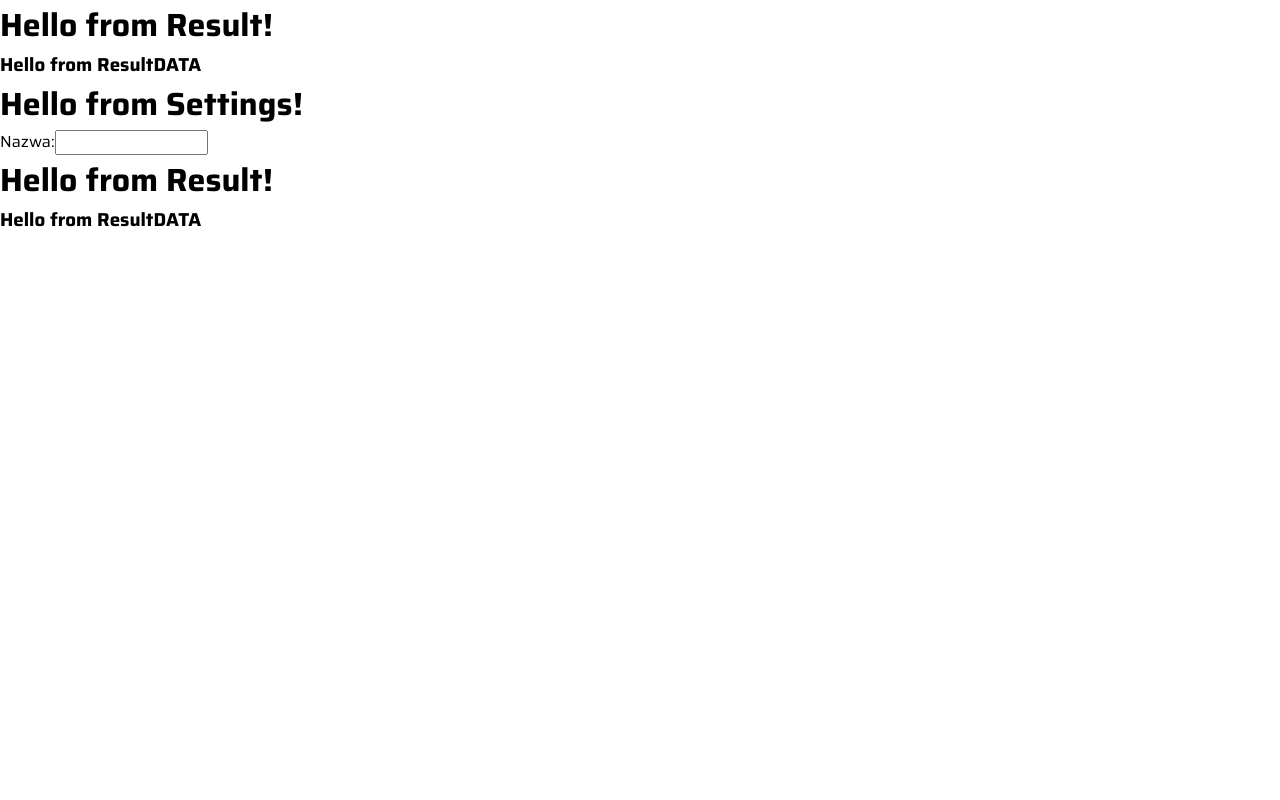
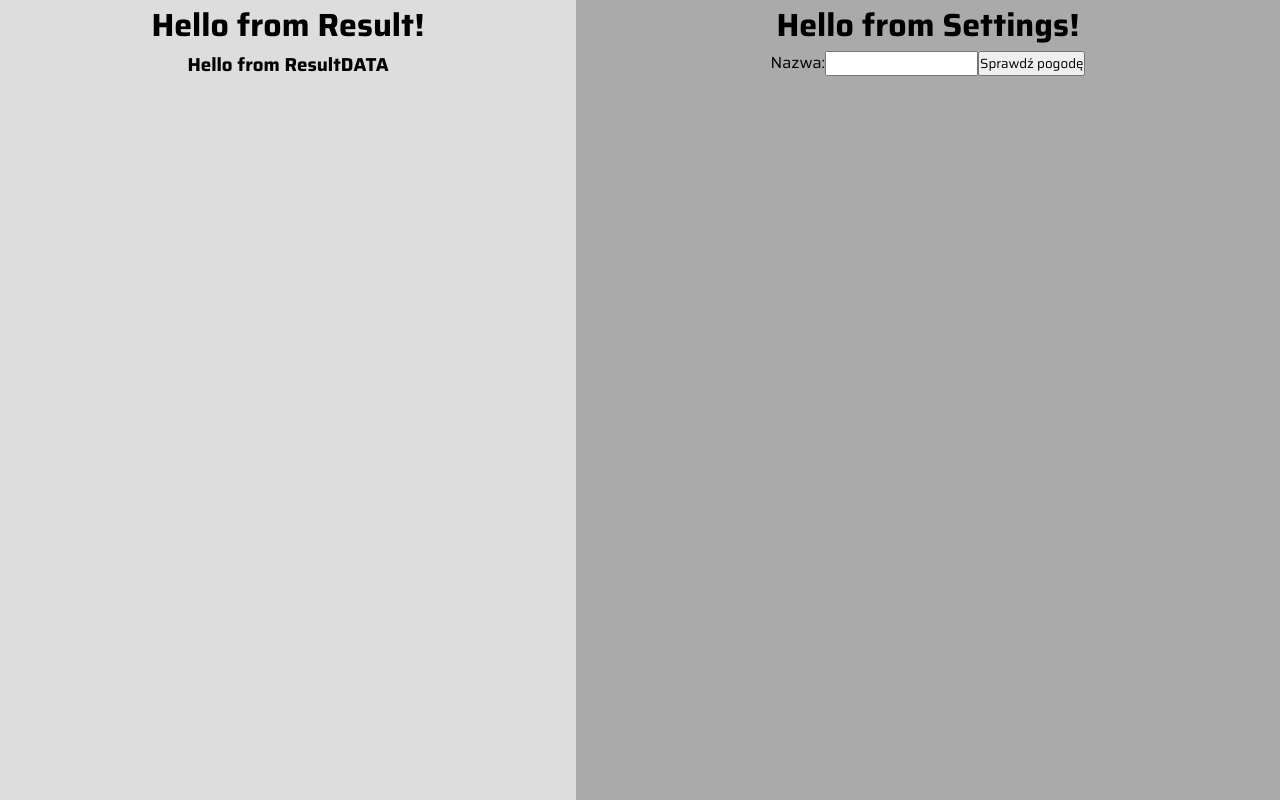
Before and after one commit to mkphercog/weatherapp, a React (Create React App) app: page / in a window 1280 px wide. Built offline with nearby package versions, Linux system fonts and the light colour scheme.

Commit message:
create first layout create controlled component (input)

```diff
--- a/src/App.js
+++ b/src/App.js
@@ -1,15 +1,21 @@
-import React from "react";
+import React, { useState } from "react";
 import Result from "./pages/Result";
 import Settings from "./pages/Settings";
-import ErrorPage from "./pages/Result";
+// import ErrorPage from "./pages/Result";
 import "./styles/App.scss";
 
 function App() {
+  const [inputContent, setInputContent] = useState("");
+
+  const onChange = e => {
+    setInputContent(e.target.value);
+  };
+
   return (
     <div className="app">
       <Result />
-      <Settings />
-      <ErrorPage />
+      <Settings value={inputContent} change={onChange} />
+      {/* <ErrorPage /> */}
     </div>
   );
 }
--- a/src/components/SettingsInput.js
+++ b/src/components/SettingsInput.js
@@ -1,10 +1,10 @@
 import React from "react";
 
-const SettingsInput = () => {
+const SettingsInput = ({ value, change }) => {
   return (
     <label htmlFor="">
       Nazwa:
-      <input type="text" />
+      <input type="text" value={value} onChange={change} />
     </label>
   );
 };
--- a/src/pages/Result.js
+++ b/src/pages/Result.js
@@ -1,9 +1,10 @@
 import React from "react";
 import ResultData from "../components/ResultData";
+import "../styles/Result.scss";
 
 const Result = () => {
   return (
-    <div>
+    <div className="result">
       <h1>Hello from Result!</h1>
       <ResultData />
     </div>
--- a/src/pages/Settings.js
+++ b/src/pages/Settings.js
@@ -1,11 +1,13 @@
 import React from "react";
 import SettingsInput from "../components/SettingsInput";
+import "../styles/Settings.scss";
 
-const Settings = () => {
+const Settings = ({ value, change }) => {
   return (
-    <div>
+    <div className="settings">
       <h1>Hello from Settings!</h1>
-      <SettingsInput />
+      <SettingsInput value={value} change={change} />
+      <button>Sprawdź pogodę</button>
     </div>
   );
 };
--- a/src/styles/App.scss
+++ b/src/styles/App.scss
@@ -1,3 +1,5 @@
-.App {
+.app {
+  display: flex;
   text-align: center;
+  min-height: 100vh;
 }
--- /dev/null
+++ b/src/styles/Result.scss
@@ -0,0 +1,4 @@
+.result {
+  flex-basis: 45%;
+  background-color: #ddd;
+}
--- /dev/null
+++ b/src/styles/Settings.scss
@@ -0,0 +1,4 @@
+.settings {
+  flex-grow: 1;
+  background-color: #aaa;
+}
```
